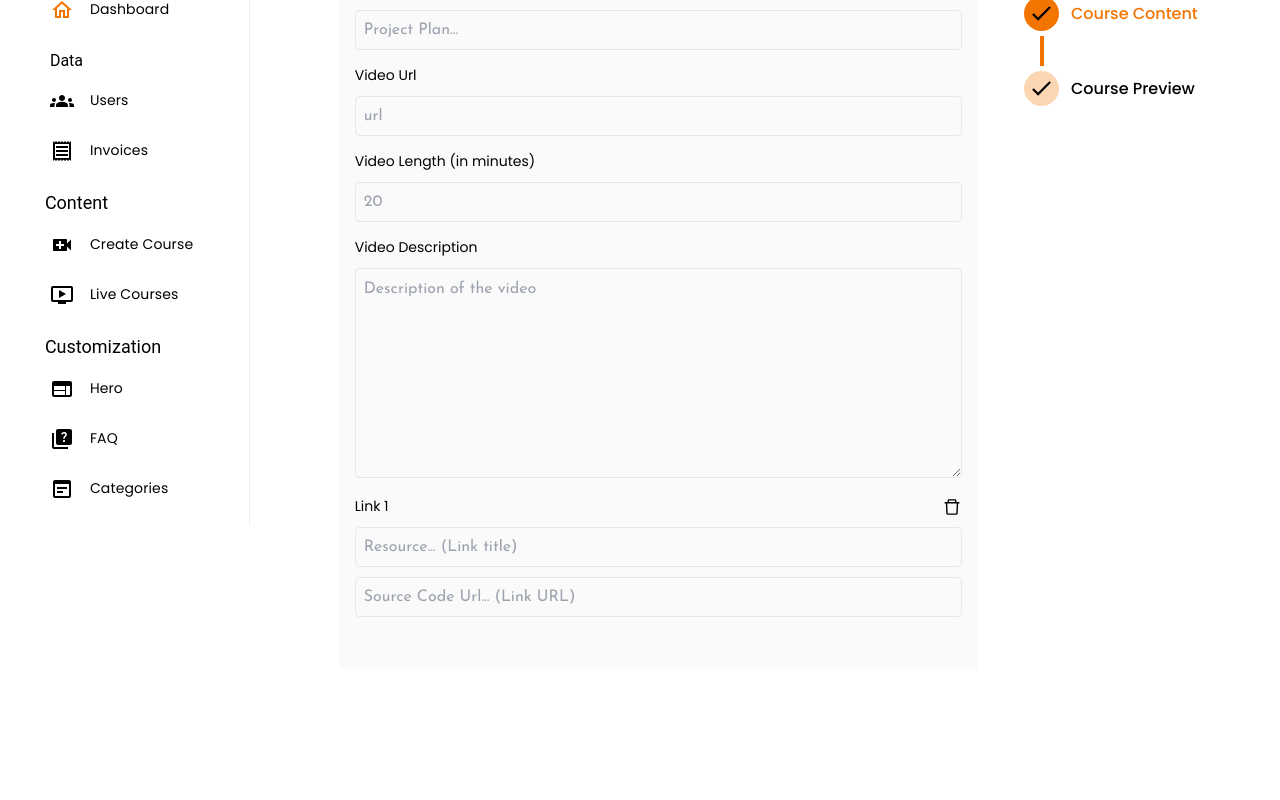
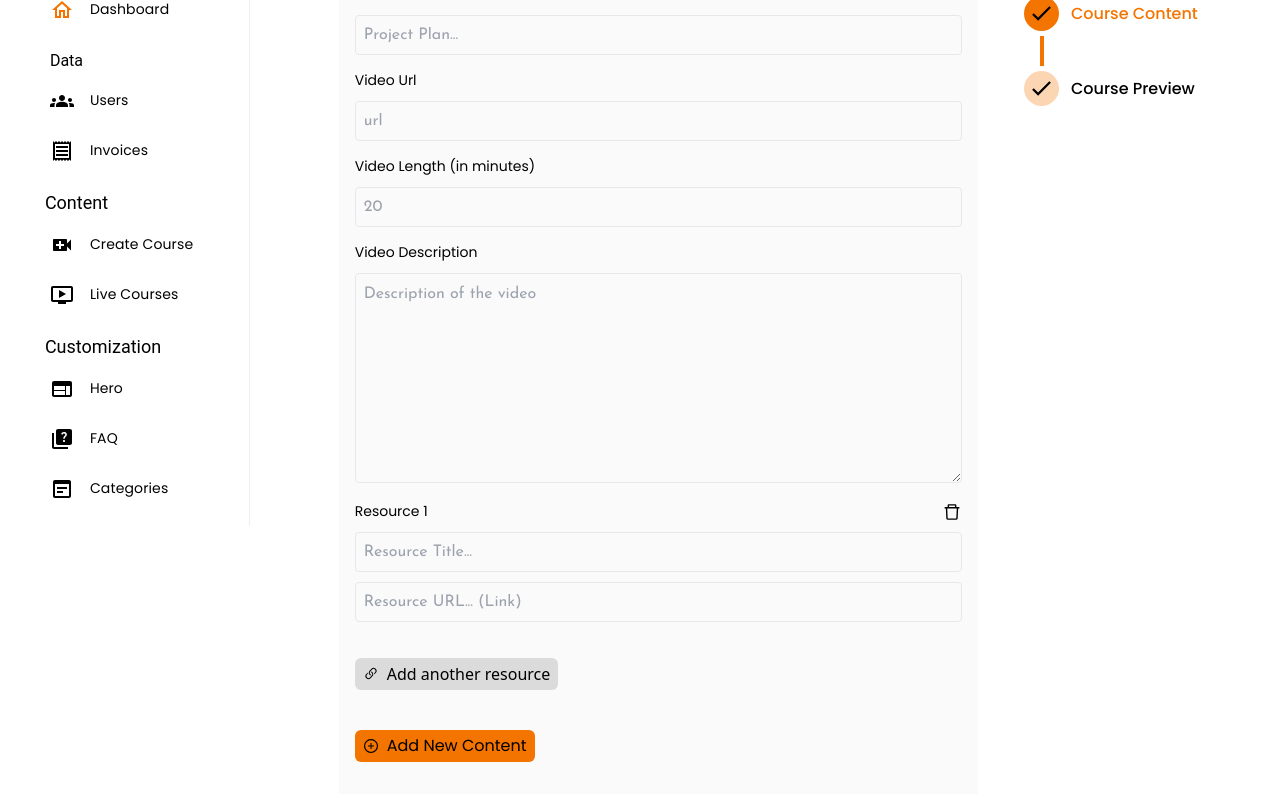
Before and after one commit to Iam-Ntwali/Next-Portfolio, a Next.js app in the folder client/: page /admin/create-course in a window 1280 px wide. Shown: the part 274-1074 px from the top of the page. Before the commit the page ends 955 px from the top, so only its background shows below. Built offline with nearby package versions, Linux system fonts and the light colour scheme; no server answers.

Commit message:
some changes

```diff
--- a/client/app/components/Admin/Course/CourseContent.tsx
+++ b/client/app/components/Admin/Course/CourseContent.tsx
@@ -33,6 +33,13 @@ const CourseContent: FC<Props> = ({
     e.preventDefault();
   };
 
+  // Handler to Toggle Collapse
+  const handleCollapseToggle = (index: number) => {
+    const updatedCollapsed = [...isCollapsed];
+    updatedCollapsed[index] = !updatedCollapsed[index];
+    setIsCollapsed(updatedCollapsed);
+  };
+
   // Remove link
   const handleRemoveLink = (index: number, linkIndex: number) => {
     const updatedData = [...courseContentData];
@@ -40,11 +47,47 @@ const CourseContent: FC<Props> = ({
     setCourseContentData(updatedData);
   };
 
-  // Handler to Toggle Collapse
-  const handleCollapseToggle = (index: number) => {
-    const updatedCollapsed = [...isCollapsed];
-    updatedCollapsed[index] = !updatedCollapsed[index];
-    setIsCollapsed(updatedCollapsed);
+  // Add link
+  const handleAddLink = (index: number) => {
+    const updatedData = [...courseContentData];
+    updatedData[index].links.push({ title: "", url: "" });
+    setCourseContentData(updatedData);
+  };
+
+  // Add new content
+  const newContentHandler = (item: any) => {
+    if (
+      item.title === "" ||
+      item.description === "" ||
+      item.videoUrl === "" ||
+      item.links[0].title === "" ||
+      item.links[0].url === "" ||
+      item.videoLength === ""
+    ) {
+      toast.error("Please fill in all required fields first!");
+    } else {
+      let newVideoSection = "";
+
+      if (courseContentData.length > 0) {
+        const lastVideoSection =
+          courseContentData[courseContentData.length - 1].videoSection;
+
+        // use the last videoSection if available, else use user input
+        if (lastVideoSection) {
+          newVideoSection = lastVideoSection;
+        }
+      }
+      const newContent = {
+        videoUrl: "",
+        title: "",
+        description: "",
+        videoSection: newVideoSection,
+        videoLength: "",
+        links: [{ title: "", url: "" }],
+      };
+
+      setCourseContentData([...courseContentData, newContent]);
+    }
   };
   return (
     <div className="w-[80%] m-auto mt-24 p-3">
@@ -68,11 +111,11 @@ const CourseContent: FC<Props> = ({
                     <div className="flex w-full items-center">
                       <input
                         type="text"
-                        className={`text-[20px] ${
+                        className={`text-[18px] ${
                           item.videoSection === "Untitled Section"
                             ? "w-[170px]"
                             : "w-min"
-                        } font-Poppins cursor-pointer dark:text-white text-black bg-[#111C43] outline-none`}
+                        } font-Poppins cursor-pointer dark:text-white text-black dark:bg-[#0F1523] bg-[#FFFFFF] outline-none mr-2 p-1 rounded-md`}
                         value={item.videoSection}
                         onChange={(e) => {
                           const updatedData = [...courseContentData];
@@ -198,7 +241,7 @@ const CourseContent: FC<Props> = ({
                       <div className="mb-3 block" key={linkIndex}>
                         <div className="w-full flex items-center justify-between">
                           <label className={styles.label}>
-                            Link {linkIndex + 1}
+                            Resource {linkIndex + 1}
                           </label>
                           <AiOutlineDelete
                             className={`${
@@ -215,7 +258,7 @@ const CourseContent: FC<Props> = ({
                         </div>
                         <input
                           type="text"
-                          placeholder="Resource... (Link title)"
+                          placeholder="Resource Title..."
                           className={`${styles.input}`}
                           value={link.title}
                           onChange={(e) => {
@@ -227,7 +270,7 @@ const CourseContent: FC<Props> = ({
                         />
                         <input
                           type="url"
-                          placeholder="Source Code Url... (Link URL)"
+                          placeholder="Resource URL... (Link)"
                           className={`${styles.input} mt-6`}
                           value={link.url}
                           onChange={(e) => {
@@ -240,7 +283,31 @@ const CourseContent: FC<Props> = ({
                       </div>
                     ))}
                     <br />
+
+                    {/* add link button */}
+                    <div className="inline-block mb-4 rounded-md py-1 px-2 cursor-pointer dark:bg-[#3d4c6e] bg-[#dbdbdb]">
+                      <p
+                        className="flex items-center text-[16px] dark:text-white text-black cursor-pointer "
+                        onClick={() => handleAddLink(index)}
+                      >
+                        <BsLink45Deg className="mr-2" /> Add another resource
+                      </p>
+                    </div>
                   </>
+                )}
+                <br />
+                <br />
+
+                {/* add new content */}
+                {index === courseContentData.length - 1 && (
+                  <div className="inline-block mb-4 rounded-md py-1 px-2 cursor-pointer bg-[#f47400]">
+                    <p
+                      className="flex items-center text-[16px] dark:text-white text-black cursor-pointer font-Poppins"
+                      onClick={(e: any) => newContentHandler(item)}
+                    >
+                      <AiOutlinePlusCircle className="mr-2" /> Add New Content
+                    </p>
+                  </div>
                 )}
               </div>
             </>
```
